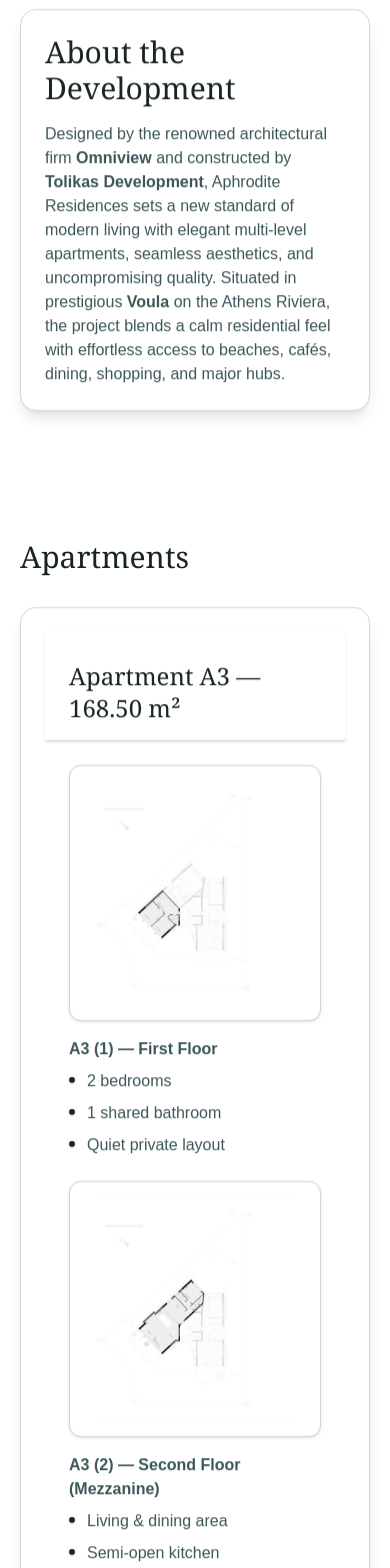
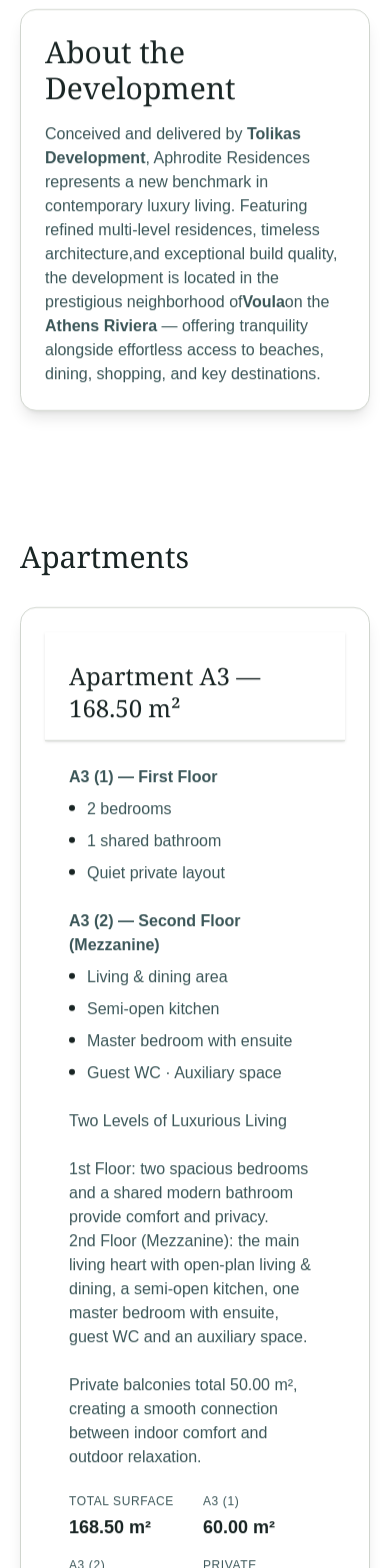
Before and after one commit to vasilistsonis/aphrodite-site, a Next.js app: page / in a window 390 px wide. Shown: the part 1280-2848 px from the top of the page. Built offline with nearby package versions, Linux system fonts and the light colour scheme.

Commit message:
Hide plan drawings and (optionally) gallery via flags, moved photos, replaced photos, replaced omniview name, replaced phone and location

```diff
--- a/src/app/page.tsx
+++ b/src/app/page.tsx
@@ -13,6 +13,11 @@
   gray: "#D0D5CE",
   white: "#FFFFFF",
 };
+
+// --- toggles ---
+const SHOW_PLANS = false;   // hide floor plan thumbnails
+const SHOW_GALLERY = false; // hide the gallery section
+
 
 /* =========================
    UI Primitives
@@ -161,7 +166,8 @@
     { label: "Rooftop", value: "17.50 m²" },
     { label: "Balconies", value: "49.05 m² total" },
   ],
-  photos: [pick("page24img1"), pick("imagec1")].filter(Boolean) as string[] ,
+ // photos: [pick("page24img1"), pick("imagec1")].filter(Boolean) as string[] ,
+  photos: [pick("page24img1")!].filter(Boolean),
 };
 
 /* --- C2 --- */
@@ -199,7 +205,7 @@
     { label: "Rooftop", value: "19.80 m²" },
     { label: "Balconies", value: "57.05 m² total" },
   ],
-  photos: [pick("page31img1"), pick("page32img1"), pick("page33img1")].filter(Boolean) as string[],
+  photos: [pick("page31img1"), pick("imagec1"), pick("page32img1"), pick("page33img1")].filter(Boolean) as string[],
 };
 
 const APARTMENTS: Apt[] = [A3, C1, C2];
@@ -626,11 +632,10 @@
         About the Development
       </h2>
       <p className="mt-4" style={{ color: C.teal }}>
-        Designed by the renowned architectural firm <strong>Omniview</strong> and constructed by
-        <strong> Tolikas Development</strong>, Aphrodite Residences sets a new standard of modern
-        living with elegant multi-level apartments, seamless aesthetics, and uncompromising quality.
-        Situated in prestigious <strong>Voula</strong> on the Athens Riviera, the project blends a calm
-        residential feel with effortless access to beaches, cafés, dining, shopping, and major hubs.
+        Conceived and delivered by <strong>Tolikas Development</strong>, Aphrodite Residences represents a new benchmark
+        in contemporary luxury living. Featuring refined multi-level residences, timeless architecture,and exceptional build quality,
+        the development is located in the prestigious neighborhood of<strong>Voula</strong>
+        on the <strong>Athens Riviera </strong> — offering tranquility alongside effortless access to beaches, dining, shopping, and key destinations.
       </p>
     </Card>
   </Container>
@@ -655,8 +660,15 @@
 
                 {/* Floors */}
 <div className="px-6 py-6 md:px-8">
-                  {apt.floors.map((f, i) => (
-                    <div key={f.name + i} className="mb-6 grid gap-4 md:grid-cols-3">
+  {apt.floors.map((f, i) => {
+    // If plans are hidden, use a single-column layout
+    const wrapperClass = SHOW_PLANS
+      ? "mb-6 grid gap-4 md:grid-cols-3"
+      : "mb-6 grid gap-4";
+
+    return (
+      <div key={f.name + i} className={wrapperClass}>
+        {SHOW_PLANS && (
           <div className="md:col-span-1">
             {f.planImage ? (
               <img
@@ -675,7 +687,9 @@
               </div>
             )}
           </div>
-                      <div className="md:col-span-2">
+        )}
+
+        <div className={SHOW_PLANS ? "md:col-span-2" : ""}>
           <h4 className="mb-2 font-semibold" style={{ color: C.teal }}>
             {f.name}
           </h4>
@@ -692,7 +706,8 @@
           </ul>
         </div>
       </div>
-                  ))}
+    );
+  })}
 
   {/* Full description */}
   <p className="mt-2 whitespace-pre-line" style={{ color: C.teal }}>
@@ -706,6 +721,7 @@
     ))}
   </div>
 </div>
+
 
                 {/* Photos / renders */}
                 {apt.photos.length > 0 && (
@@ -731,6 +747,7 @@
       </Section>
 
       {/* GALLERY */}
+      {SHOW_GALLERY && (
       <Section id="gallery">
         <Container>
           <h2 className="mb-6 font-serif text-3xl" style={{ color: C.dark }}>
@@ -749,7 +766,7 @@
             ))}
           </div>
         </Container>
-      </Section>
+      </Section>)}
 
       {/* CONTACT */}
 <Section id="contact">
@@ -804,7 +821,7 @@
     <div className="aspect-[16/9]">
     <iframe
   title="Aphrodite Residences Location"
-  src="https://www.google.com/maps?q=Afroditis%2010%20%26%20El.%20Venizelou%2043,%20Voula&output=embed&t=k"
+  src="https://www.google.com/maps?q=Afroditis%2010%20%26%20El.%20Venizelou%2043,%20Voula&output=embed"
   width="100%"
   height="100%"
   style={{ border: 0 }}
@@ -825,14 +842,14 @@
     className="text-2xl font-serif text-center"
     style={{ color: C.teal }}
   >
-    Omniview
+    Tolikas Development
   </h1>
   <div className="mt-3 space-y-2 text-sm text-center" style={{ color: C.teal }}>
     <p>
       <strong>Email:</strong> d.tolikas@tolikas.gr
     </p>
     <p>
-      <strong>Mobile:</strong> +30 6944665050
+      <strong>Mobile:</strong> +30 2111985345
     </p>
   </div>
 </div>
```
Lines whose indentation alone changed are shown as unchanged.
